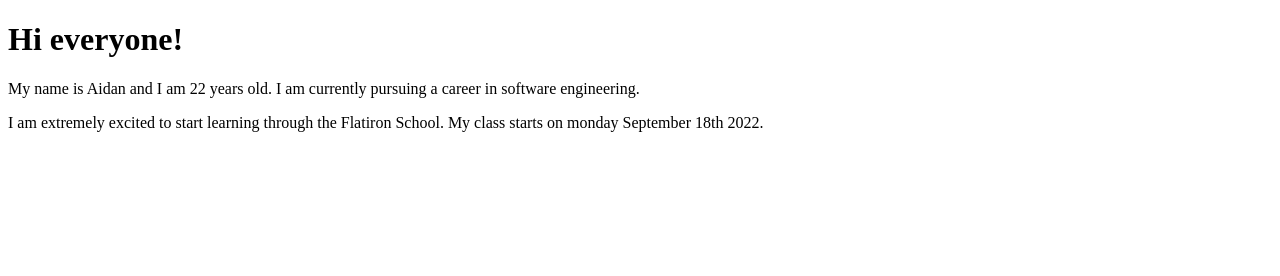
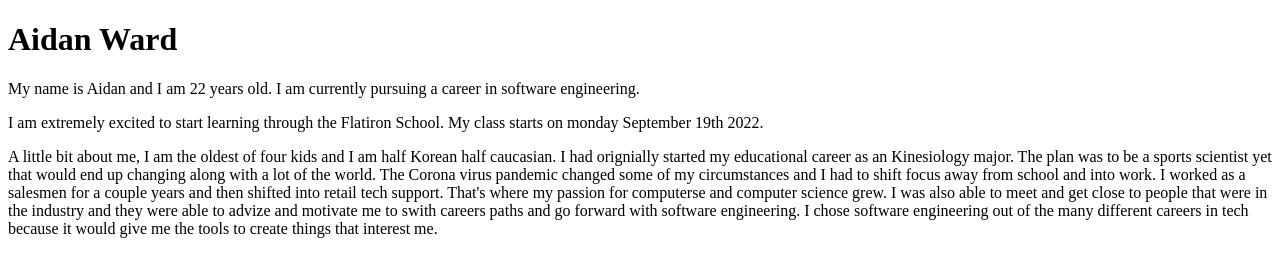
Before and after one commit to Oauit/about-me-website, a plain HTML site: page index.html in a window 1280 px wide. Drawn offline with Linux system fonts and the light colour scheme.

Commit message:
Introduction to website done

```diff
--- a/index.html
+++ b/index.html
@@ -5,9 +5,14 @@
     <title>My Life</title>
   </head>
   <body>
-    <h1>Hi everyone! </h1>
+    <h1> Aidan Ward </h1>
     <p> My name is Aidan and I am 22 years old. I am currently pursuing a career in software engineering.</p>
-    <p> I am extremely excited to start learning through the Flatiron School. My class starts on monday September 18th 2022.</p>
+    <p> I am extremely excited to start learning through the Flatiron School. My class starts on monday September 19th 2022.</p>
+    <p> A little bit about me, I am the oldest of four kids and I am half Korean half caucasian. I had orignially started my educational career as an Kinesiology major. The plan was to be a sports scientist yet that would end up changing along with a lot of the world.
+        The Corona virus pandemic changed some of my circumstances and I had to shift focus away from school and into work. I worked as a salesmen for a couple years and then shifted into retail tech support. That's where my passion for computerse and computer science grew.
+        I was also able to meet and get close to people that were in the industry and they were able to advize and motivate me to swith careers paths and go forward with software engineering.
+        I chose software engineering out of the many different careers in tech because it would give me the tools to create things that interest me.
+    </p>
     <p></p>
   </body>
 </html>
```
